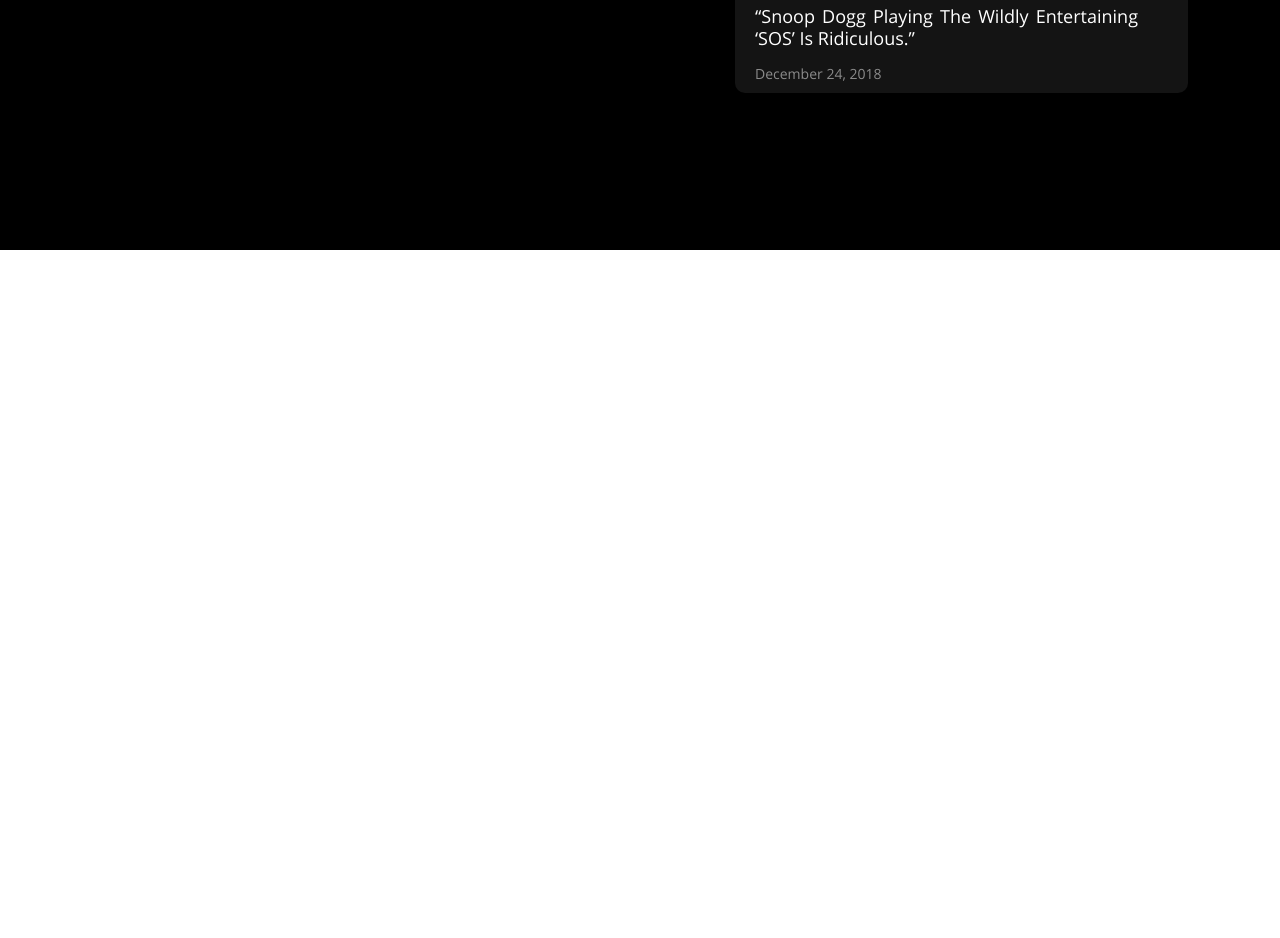
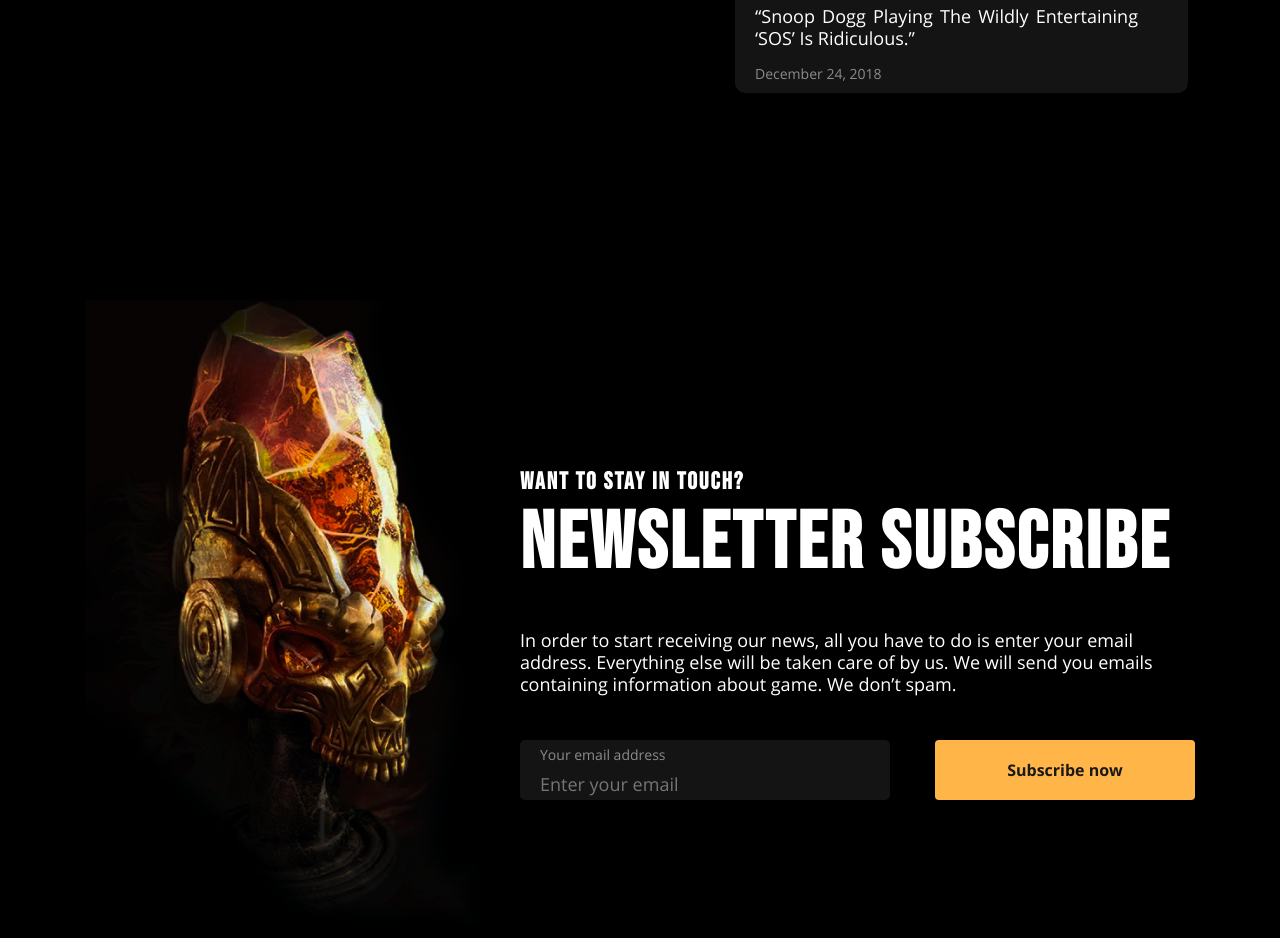
Before and after one commit to ZaliskoMykola/gameLanding, a website: page index.html in a window 1280 px wide. Shown: the part 4530-5468 px from the top of the page. Before the commit the page ends 4780 px from the top, so only its background shows below. Drawn offline with nearby package versions, Linux system fonts and the light colour scheme; files that its build step writes are made by us from their sources.

Commit message:
subscr-layout

```diff
--- a/index.html
+++ b/index.html
@@ -261,7 +261,34 @@
 			</div>
 		</div>
 	</div>
+	<div class="subscribe">
+		<div class="container">
+			<div class="row">
+				<div class="col-4 image">
+					<img src="/assets/img/image100.png" alt="">
+				</div>
+				<div class="col-8 descr">
+					<div class="descr__subtext">Want to stay in touch?</div>
+					<div class="descr__title">newsletter SUBSCRIBE </div>
+					<div class="descr__text">In order to start receiving our news, all you have to do is enter your email address.
+						Everything else will be taken care of by us. We will send you emails containing information about game. We
+						don’t spam.</div>
+					<div class="wrap">
+						<div class="mail">
+							<label for="" class="mail__label">Your email address</label>
+							<input type="text" placeholder="Enter your email" class="mail__adres">
 
+						</div>
+						<div class="descr__btn">
+							<button class="subsc-btn">
+								<div class="subsc-btn__text">Subscribe now</div>
+							</button>
+						</div>
+					</div>
+				</div>
+			</div>
+		</div>
+	</div>
 </body>
 
 </html>
--- a/scss/styles.scss
+++ b/scss/styles.scss
@@ -569,3 +569,85 @@
 		}
 	}
 }
+
+.subscribe {
+	background-color: #000;
+	height: 960px;
+	background-size: 100% 100%;
+	background-position: top;
+	background-repeat: no-repeat;
+
+	.image {
+		margin-top: 50px;
+	}
+
+	.descr {
+		display: flex;
+		flex-direction: column;
+		padding-left: 70px;
+
+		&__subtext {
+			padding-top: 220px;
+			@extend %tpl-h3;
+		}
+
+		&__title {
+			@extend %tpl-h1;
+		}
+
+		&__text {
+			margin: 45px 0;
+			@extend %regular-text;
+		}
+		.wrap {
+			display: flex;
+			justify-content: space-between;
+
+			.mail {
+				padding: 5px 20px;
+				width: 370px;
+				height: 60px;
+				background: rgba(255, 255, 255, 0.08);
+				border-radius: 5px;
+				display: flex;
+				flex-direction: column;
+
+				&__label {
+					font-family: $regular_font;
+					font-size: $subtext_size;
+					opacity: 0.5;
+					color: #ffffff;
+					line-height: 19px;
+				}
+
+				&__adres {
+					cursor: pointer;
+					outline: none;
+					font-size: $regular_size;
+					background: initial;
+					border: none;
+					color: $dark_tangerine;
+					line-height: 25px;
+
+					font-family: $regular_font;
+				}
+			}
+
+			.subsc-btn {
+				width: 260px;
+				height: 60px;
+				border-radius: 4px;
+				background: $dark_tangerine;
+				outline: none;
+				border: none;
+				text-align: center;
+				&__text {
+					font-family: "Open Sans bold";
+					line-height: 22px;
+					color: #1a1917;
+					font-size: 16px;
+				}
+			}
+		}
+	}
+}
```
Also changed, not shown: assets/img/image100.png (added).
